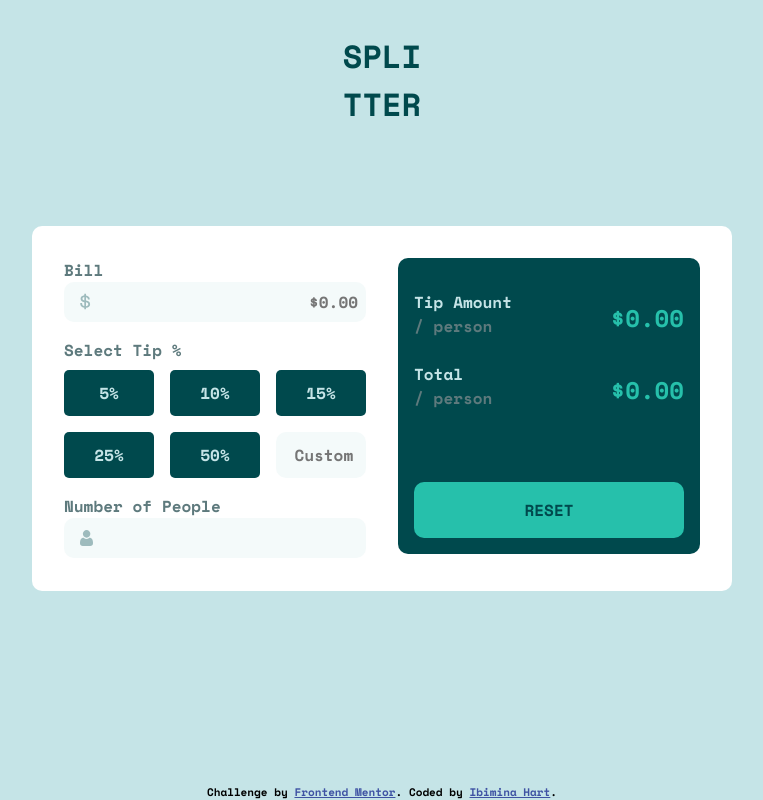
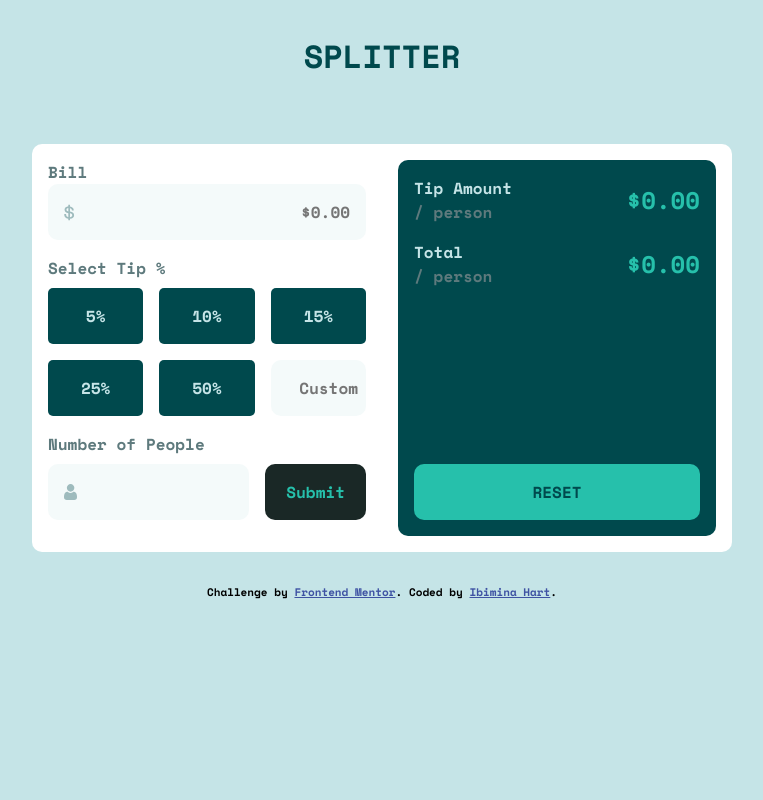
Before and after one commit to ibimina/tip-calculator-app-main, a plain HTML site: page index.html in a window 1280 px wide. Both pictures are taken after a click on the button "RESET". Shown: the whole page, without its empty margins (258-1021 px from the left). Drawn offline with nearby package versions, Linux system fonts and the light colour scheme.

Commit message:
code refactor

```diff
--- a/index.css
+++ b/index.css
@@ -68,89 +68,91 @@ body {
 }
 
 header {
-  padding: 2rem;
+  padding: 2em 0;
   text-align: center;
   color: hsl(183, 100%, 15%);
 }
 main {
   background-color: hsl(0, 0%, 100%);
-  width: 100%;
-  display: flex;
-  /* justify-content: center; */
-  align-items: flex-start;
-  flex-direction: column;
-  padding: 2rem;
+  padding: 1em;
+  margin: 2em auto;
   border-top-left-radius: 10px;
   border-top-right-radius: 10px;
 }
 .bill,
-.select,
-.person {
+.select {
   color: hsl(186, 14%, 43%);
-  margin-bottom: 0.5rem;
+  margin-bottom: 0.5em;
 }
 #bill,
 #person {
   width: 100%;
   background-color: hsl(189, 41%, 97%);
   border: 0;
-  position: relative;
-  padding: 0.7rem;
+  padding: 1em;
   border-radius: 10px;
-  margin-bottom: 1.8rem;
   text-align: end;
-  cursor: pointer;
-}
-#bill{
-  background-image: url(images/icon-dollar.svg);
   background-repeat: no-repeat;
   background-position-y: center;
-  background-position-x: 1rem;
+  background-position-x: 1em;
 }
-#person{
+#bill {
+  background-image: url(images/icon-dollar.svg);
+  margin-bottom: 1em;
+}
+#person {
   background-image: url(images/icon-person.svg);
-  background-repeat: no-repeat;
-  background-position-y: center;
-  background-position-x: 1rem;
+  margin-bottom: 1em;
 }
 
 .tip {
   display: grid;
   grid-template-columns: repeat(2, 1fr);
-  gap: 1rem;
+  gap: 1em;
   width: 100%;
-  margin-bottom: 2rem;
+  margin-bottom: 2em;
 }
-.tip button {
-  padding-top: 0.7rem;
-  padding-bottom: 0.7rem;
-  color: hsl(185, 41%, 84%);
-  background-color: hsl(183, 100%, 15%);
+
+.onee {
   border: 0;
-  border-radius: 5px;
   cursor: pointer;
+  position: relative;
+  text-align: center;
+}
+input[type="radio"] {
+  appearance: none;
+  -webkit-appearance: none;
+  background-color: #fff;
+  position: absolute;
+  top: 0;
+  cursor: pointer;
+  height: 0;
+  width: 0;
 }
 .tip input.custom {
   width: 100%;
   background-color: hsl(189, 41%, 97%);
   color: hsl(186, 14%, 43%);
   text-align: end;
-  padding-right: 0.8rem;
-  cursor: pointer;
+  padding: 0.5em;
   color: hsl(183, 100%, 15%);
   border-radius: 10px;
   border: 0;
 }
-.tip button:hover {
+.onee span {
+  background-color: hsl(183, 100%, 15%);
+  color: hsl(185, 41%, 84%);
+  /* width: 100%; */
+  padding: 1em;
+  display: block;
+  border-radius: 5px;
+}
+.onee input:checked ~ span,
+.onee span:hover {
   background-color: hsl(172, 67%, 45%);
   color: hsl(183, 100%, 15%);
 }
-.tip button:focus {
-  background-color: hsl(172, 67%, 45%);
-  color: hsl(183, 100%, 15%);
-}
-.tip input:hover,
-.tip input:focus,
+
 #bill:hover,
 #bill:focus {
   outline: 1px solid hsl(172, 67%, 45%);
@@ -162,12 +164,10 @@ input[type="number"]::-webkit-outer-spin-button {
   -moz-appearance: none;
   appearance: none;
 }
-.one {
-  width: 100%;
-}
+
 .cal-tip {
   background-color: hsl(183, 100%, 15%);
-  padding: 1rem;
+  padding: 1em;
   width: 100%;
   border-radius: 10px;
 }
@@ -176,7 +176,7 @@ input[type="number"]::-webkit-outer-spin-button {
   display: flex;
   justify-content: space-between;
   align-items: center;
-  margin-top: 1rem;
+  margin-bottom: 1em;
 }
 .amounttext,
 .totaltext {
@@ -197,18 +197,42 @@ input[type="number"]::-webkit-outer-spin-button {
 .errortext {
   display: none;
   text-align: end;
-  margin-left: 6rem;
   color: red;
+}
+.flex {
+  display: flex;
+  justify-content: space-between;
+  margin-bottom: 0.5em;
 }
 .reset {
   width: 100%;
   border: 0;
   background-color: hsl(172, 67%, 45%);
   color: hsl(183, 100%, 15%);
-  padding-top: 1rem;
-  padding-bottom: 1rem;
   border-radius: 10px;
-  margin-top: 1rem;
+  padding: 1em;
+}
+.input-per {
+  margin-bottom: 2em;
+}
+.people {
+  justify-content: center;
+  gap: 1em;
+  margin-bottom: 1em;
+}
+.submit {
+  border: 0;
+  border-radius: 10px;
+  color: hsl(172, 67%, 45%);
+  background-color: hsl(172, 22%, 13%);
+  text-transform: capitalize;
+  width: 100%;
+  padding: 1em;
+  cursor: pointer;
+}
+.submit:hover {
+  background-color: hsl(172, 67%, 45%);
+  color: hsl(172, 22%, 13%);
 }
 .reset:hover {
   cursor: pointer;
@@ -221,45 +245,43 @@ input[type="number"]::-webkit-outer-spin-button {
 .attribution a {
   color: hsl(228, 45%, 44%);
 }
-@media (min-width: 55rem) {
-  body {
-    display: grid;
-    justify-content: center;
-    padding-bottom: 9rem;
-  }
-
+@media (min-width: 60rem) {
   main {
     display: grid;
     justify-content: center;
     grid-template-columns: repeat(2, 1fr);
     max-width: 700px;
-    height: 365px;
     border-bottom-left-radius: 10px;
     border-bottom-right-radius: 10px;
-    gap: 2rem;
+    gap: 2em;
   }
-  #bill {
-    margin-bottom: 1rem;
-    padding: 0.5rem;
+  .people {
+    display: grid;
+    grid-template-columns: 2fr 1fr;
+    justify-content: center;
+    gap: 1em;
+    margin-bottom: 1em;
+    align-items: flex-end;
   }
+  .input-per,
   #person {
-    padding: 0.5rem;
+    margin-bottom: 0em;
   }
 
+  .cal-tip {
+    height: 100%;
+    display: flex;
+    flex-direction: column;
+    justify-content: space-between;
+  }
   .tip {
     grid-template-columns: repeat(3, 1fr);
     margin-bottom: 1rem;
   }
-  .reset {
-    margin-top: 4rem;
+  .flex {
+    flex-direction: column;
   }
   .errortext {
-    margin-left: 7rem;
-  }
-  footer {
-    position: absolute;
-    bottom: 0;
-    right: 0;
-    left: 0;
+    text-align: start;
   }
 }
--- a/index.html
+++ b/index.html
@@ -1,52 +1,77 @@
 <!DOCTYPE html>
 <html lang="en">
+
 <head>
   <meta charset="UTF-8" />
   <meta name="viewport" content="width=device-width, initial-scale=1.0" />
 
-    <link
-      rel="icon"
-      type="image/png"
-      sizes="32x32"
-      href="./images/favicon-32x32.png"
-    />
+  <link rel="icon" type="image/png" sizes="32x32" href="./images/favicon-32x32.png" />
   <link rel="stylesheet" href="index.css" />
   <title>Frontend Mentor | Tip calculator app</title>
 </head>
+
 <body>
   <header>
     <h1>
-        SPLI <br />
-        TTER
+      SPLITTER
     </h1>
   </header>
 
   <main>
-      <div class="one">
-        <form class="getBill">
+
+    <form class="one">
+      <div class="getBill">
         <label for="bill" class="bill">Bill</label>
-          <input type="number" name="bill" id="bill" placeholder="$0.00" />
+        <input type="number" step="any" name="bill" id="bill" placeholder="$0.00" />
 
-        </form>
+      </div>
       <p class="select">Select Tip %</p>
-        <form class="tip">
-          <button class="five onee" value="0.05">5%</button>
-          <button class="ten onee" value="0.1">10%</button>
-          <button class="fifteen onee" value="0.15">15%</button>
-          <button class="twenty-five onee" value="0.25">25%</button>
-          <button class="fifty onee" value="0.50">50%</button>
+      <div class="tip">
+        <label class="five onee">
+          <input type="radio" name="percent" value="0.05" class="btn">
+          <span>5%</span>
+        </label>
+        <label class="ten onee">
+
+          <input type="radio" name="percent" value="0.1" class="btn">
+          <span>10%</span>
+        </label>
+        <label class="fifteen onee">
+
+          <input type="radio" name="percent" value="0.15" class="btn">
+          <span>15%</span>
+        </label>
+
+        <label class="twenty-five onee">
+
+          <input type="radio" name="percent" value="0.25" class="btn">
+          <span>25%</span>
+        </label>
+        <label class="fifty onee">
+
+          <input type="radio" name="percent" value="0.50" class="btn">
+          <span>50%</span>
+        </label>
+
         <input class="custom" type="number" placeholder="Custom" />
-        </form>
-        <form class="people">
-          <label for="person" class="person">Number of People</label>
+      </div>
+      <div class="people">
+        <label class="person input-per">
+          <div class="flex">
+            <span>Number of People</span>
             <p class="errortext">Can't be zero</p>
-          <input type="number" name="person" id="person" />
+          </div>
+
+          <input type="number" name="people" id="person" />
+        </label>
 
 
+        <input type="submit" value="submit" class="submit">
+      </div>
     </form>
-      </div>
 
     <section class="cal-tip">
+      <div>
         <div class="amount">
           <div>
             <p class="amounttext">Tip Amount</p>
@@ -61,6 +86,8 @@
           </div>
           <p class="total-tip">$0.00</p>
         </div>
+      </div>
+
       <button type="reset" class="reset">RESET</button>
     </section>
   </main>
@@ -68,11 +95,11 @@
   <footer class="attribution">
     <p>
       Challenge by
-        <a href="https://www.frontendmentor.io?ref=challenge" target="_blank"
-          >Frontend Mentor</a
-        >. Coded by <a href="#">Ibimina Hart</a>.
+      <a href="https://www.frontendmentor.io?ref=challenge" target="_blank">Frontend Mentor</a>. Coded by <a
+        href="#">Ibimina Hart</a>.
     </p>
   </footer>
   <script src="index.js"></script>
 </body>
+
 </html>
--- a/index.js
+++ b/index.js
@@ -1,112 +1,69 @@
-const getBill = document.querySelector(".getBill");
-const tipPercent = document.querySelectorAll(".onee");
 const people = document.querySelector(".people");
-const input = document.querySelector("#bill");
-const customPercent = document.querySelector(".custom");
+const errorText = document.querySelector(".errortext");
+const border = document.querySelector("#person");
+const custom = document.querySelector(".custom");
+const getradioBtn = document.querySelectorAll(".btn");
+let customValue, radioValue, val;
 
-let inputBill, inputPeople, inputAge, percent, tipAmount;
-
-getBill.addEventListener("input", (e) => {
-  let inputValue = getBill.bill.value.trim();
-  inputBill = Number(inputValue);
-  // console.log(inputBill);
-
-  //   cal();
-  //   totalCal();
+people.addEventListener("input", (e) => {
+  if (e.target.value <= 0) {
+    errorText.style.display = "inline";
+    border.setAttribute("class", "error");
+  } else {
+    errorText.style.display = "none";
+    border.removeAttribute("class", "error");
+  }
 });
 
-tipPercent.forEach((element) => {
 
-  element.addEventListener("click", (e) => {
-    e.preventDefault();
 
-    let perValue = e.target.value;
-    perValue.checked = true;
+custom.addEventListener("input", (e) => {
+  getradioBtn.forEach((element) => {
+    element.checked = false;
+  });
 
-    if (perValue) {
-      customPercent.value = "";
+  if (e.target.value > 0) {
+    customValue = e.target.value.trim();
+    val = Number(customValue) / 100;
+    radioValue = "";
+  }
+});
 
-      percent = Number(perValue);
-       element.classList.add("class", "active");
+
+getradioBtn.forEach((radioBtn) => {
+  radioBtn.addEventListener("click", (e) => {
+    if (radioBtn.checked) {
+      if (customValue !== undefined) {
+        custom.value = "";
+      }
+      radioValue = e.target.value;
+      val = Number(radioValue);
+      console.log(val);
     }
-
-    console.log(perValue);
-    // cal();
-    // totalCal();
   });
 });
 
-customPercent.addEventListener("input", (e) => {
+const getForm = document.querySelector(".one");
+
+getForm.addEventListener("submit", (e) => {
   e.preventDefault();
 
-  let perValue = e.target.value;
-  if (perValue > 0) {
-    tipPercent.forEach((element) => {
-      perValue.checked = false;
-    });
-    percent = Number(perValue) / 100;
-  } else {
-    perValue = "";
+  let bill = Number(getForm.bill.value.trim());
+  let people = Number(getForm.people.value);
+  if (bill && val && people) {
+
+    let ti = ((bill * val) / people).toFixed(2);
+    document.querySelector(".tip-amount").textContent = "$" + ti;
+    document.querySelector(".total-tip").textContent =
+      "$" + (bill / people + Number(ti)).toFixed(2);
+  } else if (!people) {
+    errorText.style.display = "inline";
+     border.setAttribute("class", "error");
   }
-
-  console.log(perValue);
-//   cal();
-//   totalCal();
 });
 
-const errorText = document.querySelector(".errortext");
-const border = document.querySelector("#person");
-people.addEventListener("input", (e) => {
-  e.preventDefault();
-
-  let perValue = e.target.value;
-  inputPeople = Number(perValue);
-  if (inputPeople <= 0) {
-    errorText.style.display = "inline";
-    border.setAttribute("class", "error");
-    console.log(errorText);
-  } else {
-    errorText.style.display = "none";
-    border.removeAttribute("class", "error");
-    cal();
-    totalCal();
-  }
-
-
+document.querySelector(".reset").addEventListener("click", () => {
+  getForm.reset();
+  document.querySelector(".total-tip").textContent = "$0.00";
+  document.querySelector(".tip-amount").textContent = "$0.00";
 });
-const tip = document.querySelector(".tip-amount");
-const totalTip = document.querySelector(".total-tip");
-const cal = () => {
-  tipAmount = ((inputBill / inputPeople) * percent).toFixed(2);
-//   console.log(tipAmount);
-  //totalCal()
-  tip.textContent = `$${tipAmount}`;
-};
-
-const totalCal = () => {
-  // console.log(to)
-  if (inputBill !== 0 && inputPeople !== 0 && percent !== 0) {
-    let to = (
-      inputBill / inputPeople +
-      (inputBill / inputPeople) * percent
-    ).toFixed(2);
-
-    totalTip.textContent = `$${to}`;
-  }
-};
-const resetButton = document.querySelector(".reset");
-const reset = () => {
-  //   inputBill = "";
-  //   inputPeople = "";
-  // percent = "";
-  getBill.bill.value = "";
-  customPercent.value = "";
-  border.value = "";
-  totalTip.textContent = `$0.00`;
-  tip.textContent = `$0.00`;
-};
-resetButton.addEventListener("click", (e) => {
-  e.preventDefault();
-  console.log("a");
-  reset();
-});
```
Also changed, not shown: 1 other file. Lines whose indentation alone changed are shown as unchanged.
